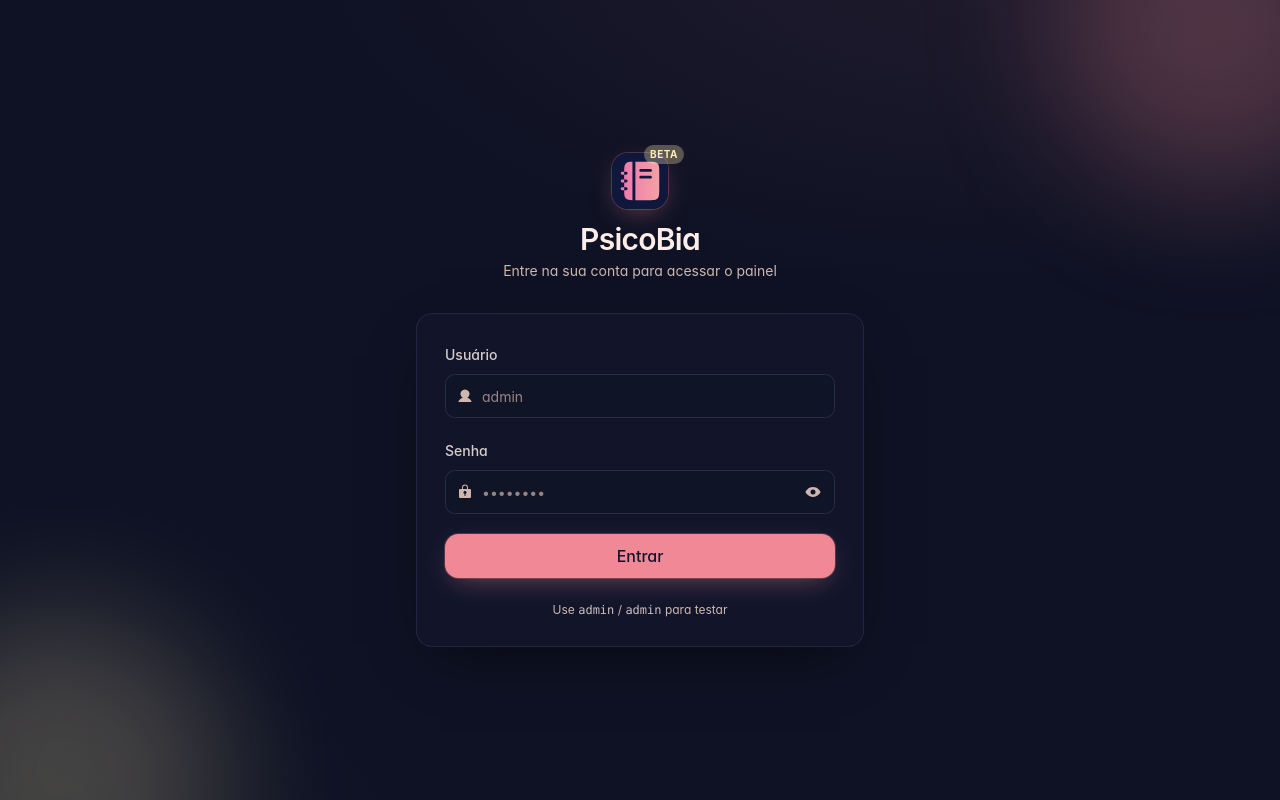
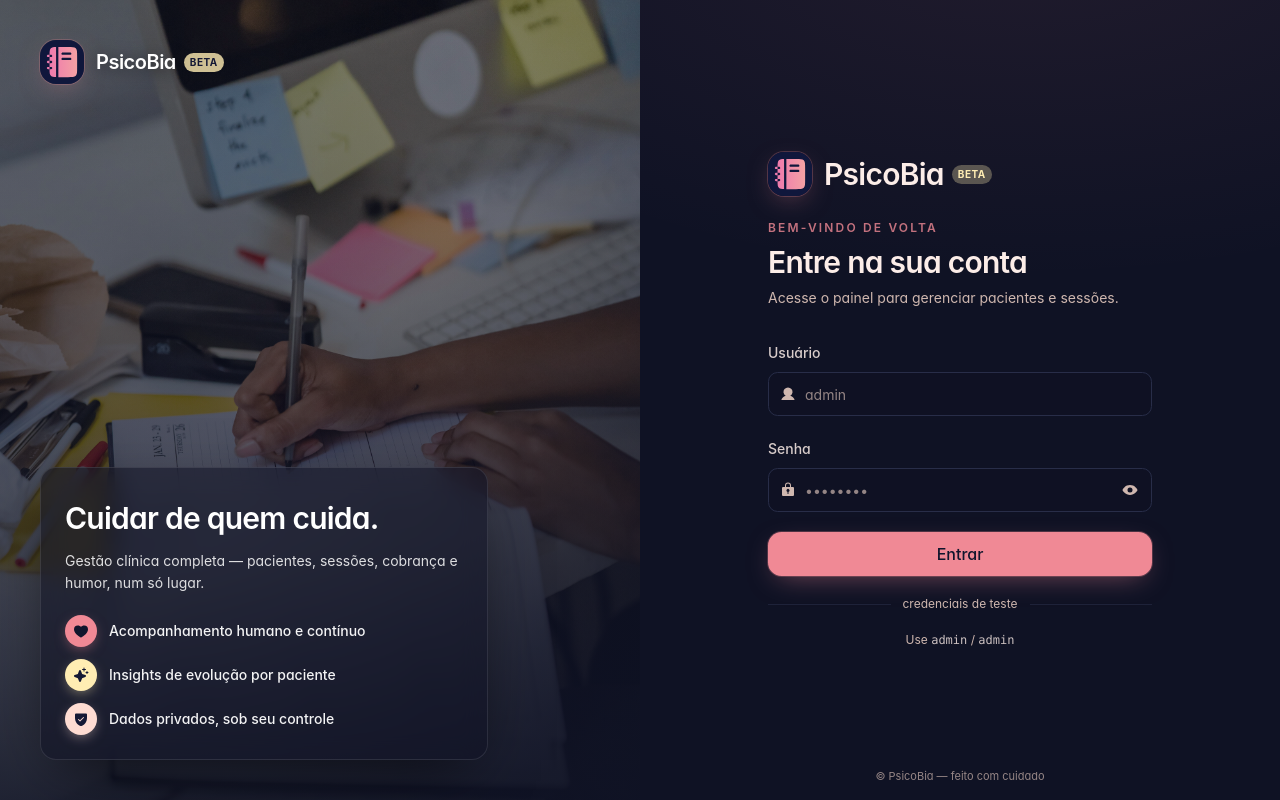
Before and after one commit to Roger-Barreto/psico-bia, a React (Vite) app: page /login in a window 1280 px wide. Built offline with nearby package versions, Linux system fonts and the light colour scheme.

Commit message:
feat: add login artwork and enhance login page layout with new SVG and JPG assets

```diff
--- a/src/pages/login.tsx
+++ b/src/pages/login.tsx
@@ -1,71 +1,148 @@
-import { useState } from "react"
-import { useNavigate } from "react-router-dom"
+import { useState } from "react";
+import { useNavigate } from "react-router-dom";
 import {
   LockKeyIcon,
   UserIcon,
   EyeIcon,
   EyeSlashIcon,
   WarningCircleIcon,
-} from "@phosphor-icons/react"
-import { Button } from "@/components/ui/button"
-import { Input } from "@/components/ui/input"
-import { Label } from "@/components/ui/label"
-import { useAuth } from "@/context/auth-context"
+  HeartIcon,
+  SparkleIcon,
+  ShieldCheckIcon,
+} from "@phosphor-icons/react";
+import { Button } from "@/components/ui/button";
+import { Input } from "@/components/ui/input";
+import { Label } from "@/components/ui/label";
+import { useAuth } from "@/context/auth-context";
 
 export function LoginPage() {
-  const { login } = useAuth()
-  const navigate = useNavigate()
-  const [username, setUsername] = useState("")
-  const [password, setPassword] = useState("")
-  const [showPassword, setShowPassword] = useState(false)
-  const [error, setError] = useState<string | null>(null)
-  const [loading, setLoading] = useState(false)
+  const { login } = useAuth();
+  const navigate = useNavigate();
+  const [username, setUsername] = useState("");
+  const [password, setPassword] = useState("");
+  const [showPassword, setShowPassword] = useState(false);
+  const [error, setError] = useState<string | null>(null);
+  const [loading, setLoading] = useState(false);
 
   async function onSubmit(e: React.FormEvent) {
-    e.preventDefault()
-    setError(null)
-    setLoading(true)
+    e.preventDefault();
+    setError(null);
+    setLoading(true);
     try {
-      await login(username, password)
-      navigate("/", { replace: true })
+      await login(username, password);
+      navigate("/", { replace: true });
     } catch (err) {
-      setError(err instanceof Error ? err.message : "Erro ao entrar")
+      setError(err instanceof Error ? err.message : "Erro ao entrar");
     } finally {
-      setLoading(false)
+      setLoading(false);
     }
   }
 
   return (
-    <div className="app-bg relative grid min-h-screen place-items-center overflow-hidden px-4">
-      {/* ambient blobs */}
-      <div className="pointer-events-none absolute -top-32 -right-24 h-80 w-80 rounded-full bg-primary/25 blur-3xl" />
-      <div className="pointer-events-none absolute -bottom-32 -left-24 h-80 w-80 rounded-full bg-secondary/20 blur-3xl" />
+    <div className="app-bg relative min-h-screen overflow-hidden">
+      <div className="grid min-h-screen lg:grid-cols-2">
+        {/* LEFT — brand / illustration panel */}
+        <aside className="relative hidden overflow-hidden lg:block">
+          <img
+            src="/login-art.jpg"
+            alt=""
+            aria-hidden
+            className="absolute inset-0 h-full w-full object-cover opacity-70"
+          />
+          {/* readability overlays: dark vignette + bottom-left gradient */}
+          <div className="absolute inset-0 bg-gradient-to-br from-background/40 via-background/20 to-background/70" />
+          <div className="absolute inset-0 bg-gradient-to-t from-background/85 via-background/35 to-transparent" />
 
-      <div className="relative z-10 w-full max-w-md animate-fade-in">
-        <div className="mb-8 flex flex-col items-center gap-3 text-center">
-          <div className="relative inline-block">
+          {/* top brand */}
+          <div className="absolute left-10 top-10 flex items-center gap-3">
             <img
               src="/logo.svg"
               alt="PsicoBia"
-              className="size-14 rounded-2xl shadow-glow"
+              className="size-11 rounded-2xl shadow-glow"
             />
-            <span className="absolute -top-2 -right-4 rounded-full bg-secondary/30 px-1.5 py-0.5 text-[10px] font-bold uppercase tracking-wider text-secondary">
+            <div className="flex items-center gap-2">
+              <span className="text-xl font-semibold tracking-tight text-white drop-shadow-[0_2px_8px_rgba(0,0,0,0.5)]">
+                PsicoBia
+              </span>
+              <span className="rounded-full bg-secondary/80 px-1.5 py-0.5 text-[10px] font-bold uppercase tracking-wider text-secondary-foreground shadow-sm">
                 beta
               </span>
             </div>
-          <div>
-            <h1 className="text-3xl font-semibold tracking-tight">PsicoBia</h1>
-            <p className="mt-1 text-sm text-muted-foreground">
-              Entre na sua conta para acessar o painel
+          </div>
+
+          {/* bottom copy on a glass plate for guaranteed contrast */}
+          <div className="absolute inset-x-10 bottom-10 max-w-md">
+            <div className="rounded-2xl border border-white/10 bg-background/55 p-6 shadow-[0_20px_60px_-20px_rgba(0,0,0,0.7)] backdrop-blur-md">
+              <h2 className="mt-2 text-3xl font-semibold leading-tight tracking-tight text-white">
+                Cuidar de quem cuida.
+              </h2>
+              <p className="mt-3 text-sm leading-relaxed text-white/85">
+                Gestão clínica completa — pacientes, sessões, cobrança e humor,
+                num só lugar.
+              </p>
+
+              <ul className="mt-5 space-y-3 text-sm font-medium text-white/95">
+                <li className="flex items-center gap-3">
+                  <span className="grid size-8 shrink-0 place-items-center rounded-full bg-primary text-primary-foreground shadow-[0_4px_14px_-4px_hsl(var(--primary)/0.6)]">
+                    <HeartIcon weight="fill" className="size-4" />
+                  </span>
+                  Acompanhamento humano e contínuo
+                </li>
+                <li className="flex items-center gap-3">
+                  <span className="grid size-8 shrink-0 place-items-center rounded-full bg-secondary text-secondary-foreground shadow-[0_4px_14px_-4px_hsl(var(--secondary)/0.6)]">
+                    <SparkleIcon weight="fill" className="size-4" />
+                  </span>
+                  Insights de evolução por paciente
+                </li>
+                <li className="flex items-center gap-3">
+                  <span className="grid size-8 shrink-0 place-items-center rounded-full bg-accent text-accent-foreground shadow-[0_4px_14px_-4px_hsl(var(--accent)/0.6)]">
+                    <ShieldCheckIcon weight="fill" className="size-4" />
+                  </span>
+                  Dados privados, sob seu controle
+                </li>
+              </ul>
+            </div>
+          </div>
+        </aside>
+
+        {/* RIGHT — form panel */}
+        <main className="relative grid place-items-center px-4 py-10 sm:px-8">
+          {/* mobile ambient blobs */}
+          <div className="pointer-events-none absolute -top-32 -right-24 h-80 w-80 rounded-full bg-primary/25 blur-3xl lg:hidden" />
+          <div className="pointer-events-none absolute -bottom-32 -left-24 h-80 w-80 rounded-full bg-secondary/20 blur-3xl lg:hidden" />
+
+          <div className="relative z-10 w-full max-w-sm animate-fade-in">
+            <div className="mb-8">
+              <div className="mb-6 flex items-center justify-center gap-3 lg:justify-start">
+                <img
+                  src="/logo.svg"
+                  alt="PsicoBia"
+                  className="size-12 rounded-2xl shadow-glow lg:size-11"
+                />
+                <div className="flex items-center gap-2">
+                  <h1 className="text-2xl font-semibold tracking-tight lg:text-3xl">
+                    PsicoBia
+                  </h1>
+                  <span className="rounded-full bg-secondary/30 px-1.5 py-0.5 text-[10px] font-bold uppercase tracking-wider text-secondary">
+                    beta
+                  </span>
+                </div>
+              </div>
+
+              <div className="text-center lg:text-left">
+                <p className="text-xs font-semibold uppercase tracking-[0.18em] text-primary/80">
+                  Bem-vindo de volta
+                </p>
+                <h2 className="mt-2 text-2xl font-semibold tracking-tight lg:text-3xl">
+                  Entre na sua conta
+                </h2>
+                <p className="mt-2 text-sm text-muted-foreground">
+                  Acesse o painel para gerenciar pacientes e sessões.
                 </p>
               </div>
             </div>
 
-        <form
-          onSubmit={onSubmit}
-          className="rounded-2xl border border-border/70 bg-card/70 p-7 shadow-[0_20px_60px_-25px_rgba(0,0,0,0.7)] backdrop-blur-md"
-        >
-          <div className="space-y-5">
+            <form onSubmit={onSubmit} className="space-y-5">
               <div className="space-y-2">
                 <Label htmlFor="username">Usuário</Label>
                 <div className="relative">
@@ -106,7 +183,9 @@ export function LoginPage() {
                     type="button"
                     onClick={() => setShowPassword((v) => !v)}
                     className="absolute right-2 top-1/2 grid size-7 -translate-y-1/2 place-items-center rounded-md text-muted-foreground transition-colors hover:bg-muted/40 hover:text-foreground"
-                  aria-label={showPassword ? "Ocultar senha" : "Mostrar senha"}
+                    aria-label={
+                      showPassword ? "Ocultar senha" : "Mostrar senha"
+                    }
                   >
                     {showPassword ? (
                       <EyeSlashIcon weight="fill" className="size-4" />
@@ -127,19 +206,33 @@ export function LoginPage() {
                 </div>
               )}
 
-            <Button type="submit" size="lg" className="w-full" disabled={loading}>
+              <Button
+                type="submit"
+                size="lg"
+                className="w-full"
+                disabled={loading}
+              >
                 {loading ? "Entrando..." : "Entrar"}
               </Button>
+
+              <div className="flex items-center gap-3 text-xs text-muted-foreground">
+                <span className="h-px flex-1 bg-border/60" />
+                <span>credenciais de teste</span>
+                <span className="h-px flex-1 bg-border/60" />
               </div>
 
-          <p className="mt-6 text-center text-xs text-muted-foreground">
-            Use{" "}
-            <span className="font-mono text-foreground/80">admin</span> /{" "}
-            <span className="font-mono text-foreground/80">admin</span> para
-            testar
+              <p className="text-center text-xs text-muted-foreground">
+                Use <span className="font-mono text-foreground/80">admin</span>{" "}
+                / <span className="font-mono text-foreground/80">admin</span>
               </p>
             </form>
           </div>
+
+          <p className="absolute bottom-4 left-0 right-0 text-center text-[11px] text-muted-foreground/70">
+            © PsicoBia — feito com cuidado
+          </p>
+        </main>
       </div>
-  )
+    </div>
+  );
 }
```
Also changed, not shown: public/login-art.jpg (added), public/login-art.svg (added). Lines whose indentation alone changed are shown as unchanged.
